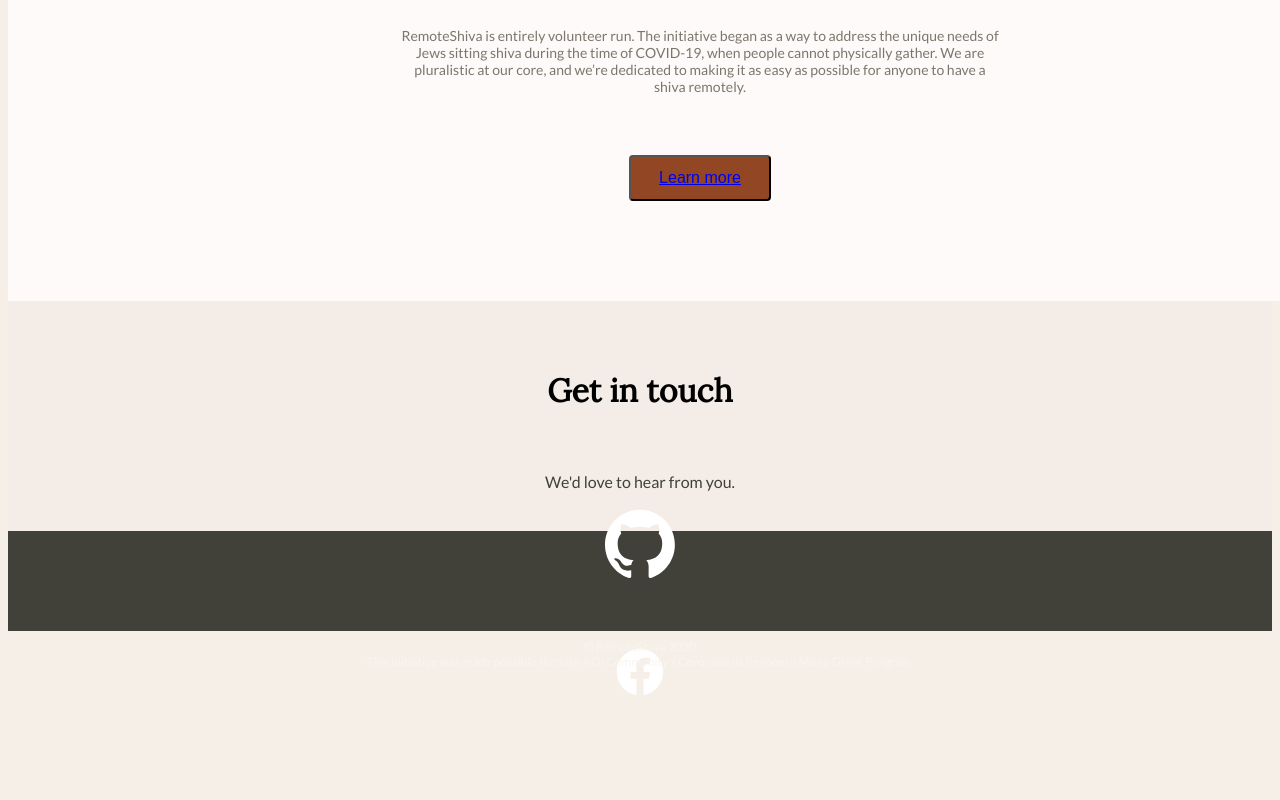
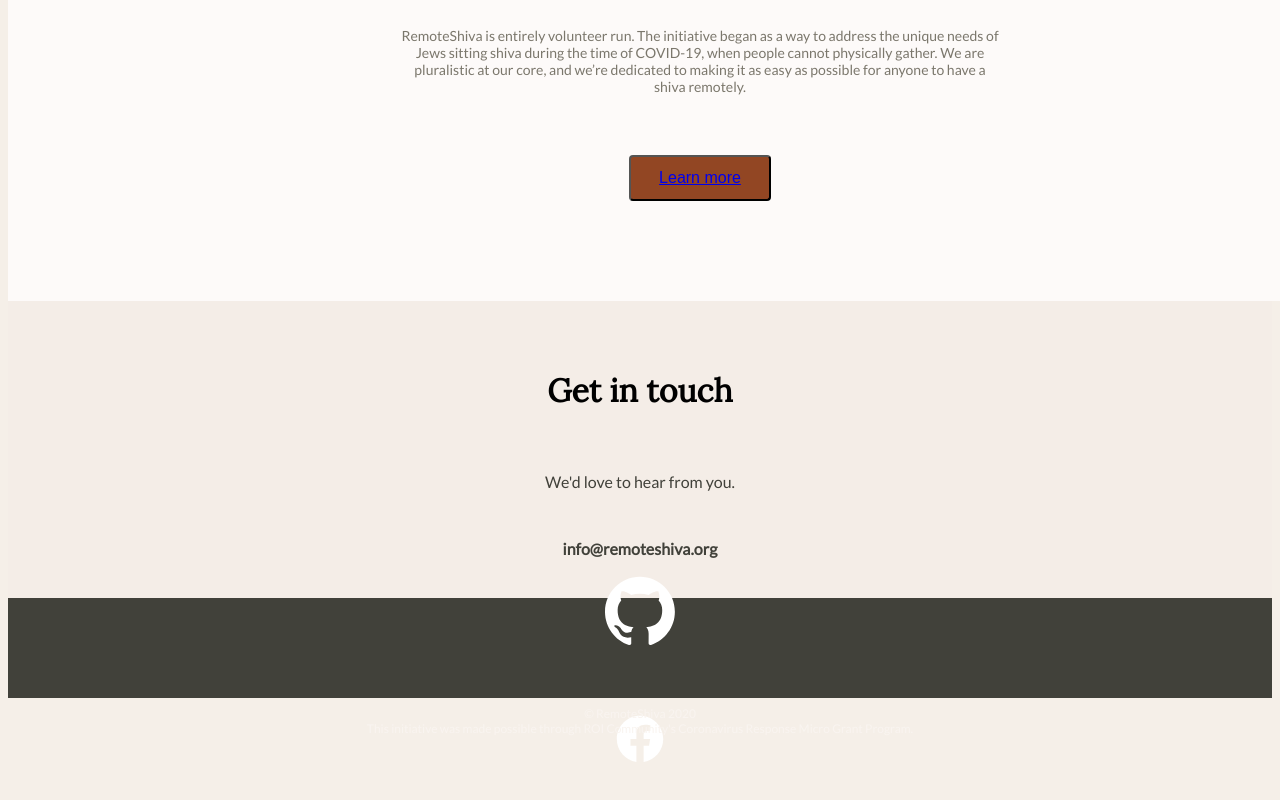
Before and after one commit to remoteshiva/dot-org, a React app: page / in a window 1280 px wide. Shown: the part 2887-3687 px from the top of the page. Before the commit the page ends 3634 px from the top, so only its background shows below. Built offline with nearby package versions, Linux system fonts and the light colour scheme; no server answers.

Commit message:
Add email to home page

```diff
--- a/src/components/molecules/Home.tsx
+++ b/src/components/molecules/Home.tsx
@@ -620,12 +620,19 @@ export default function Home({ theme }: HomeProps) {
           style={{
             paddingBottom: '24px',
             display: 'flex',
+            flexDirection: 'column',
             justifyContent: 'center',
+            alignItems: 'center',
             color: `${theme.text.primary}`,
             fontSize: '16px',
           }}
         >
           <p>We&apos;d love to hear from you.</p>
+          <div style={{ paddingTop: '16px' }}>
+            <p>
+              <strong>info@remoteshiva.org</strong>
+            </p>
+          </div>
         </div>
         <Footer theme={theme} />
       </div>
```
